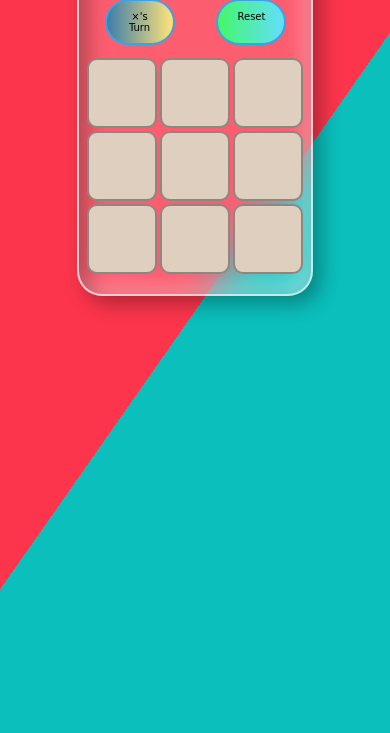
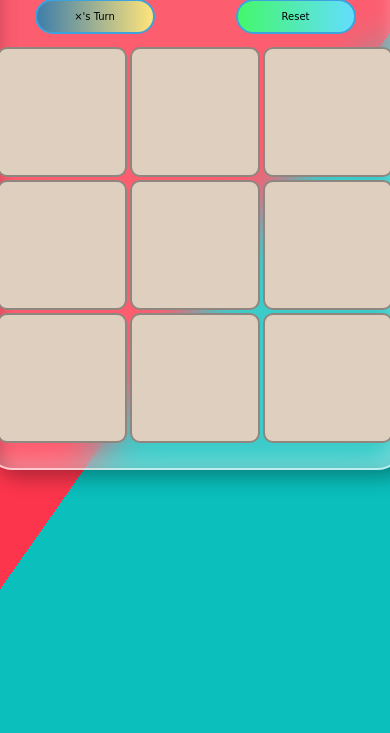
Before and after one commit to paulShauvik99/tictactoe, a plain HTML site: page index.html in a window 390 px wide. Shown: the part 111-844 px from the top of the page. Drawn offline with nearby package versions, Linux system fonts and the light colour scheme; a web font is replaced by a local one.

Commit message:
Updated Media Queries

```diff
--- a/style.css
+++ b/style.css
@@ -150,3 +150,18 @@ h1 span{
         margin: 50px;
     }
 }
+
+@media only screen and (max-width: 1024px){
+    .game-grid{
+        padding-bottom: 20px;
+    }
+
+    .cell{
+        height: 130px;
+        width : 130px;
+    }
+
+    .status,.reset{
+        width: 120px;
+    }
+}
```
